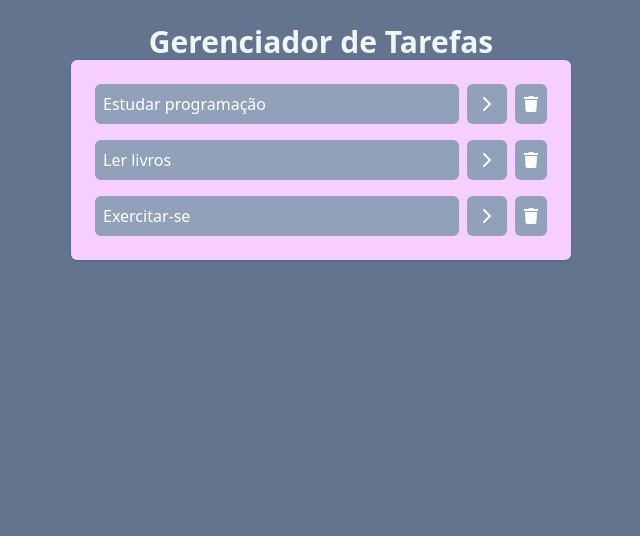
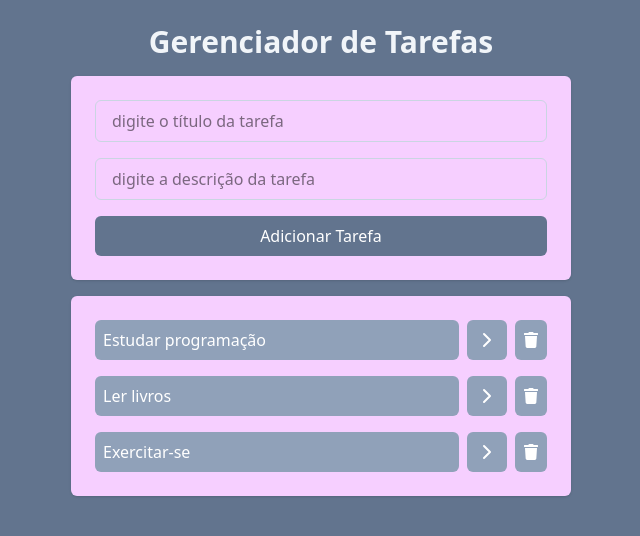
Before and after one commit to OtavioAugustodaRoza/curso-react, a React (Vite) app: page / in a window 1280 px wide. Shown: the top 536 px of the page, without its empty margins (319-959 px from the left). Built offline with nearby package versions, Linux system fonts and the light colour scheme.

Commit message:
feat: enhance task management UI with AddTask component and improved styling

```diff
--- a/src/App.jsx
+++ b/src/App.jsx
@@ -45,10 +45,11 @@
 
   return (
     <div className="w-screen h-screen bg-slate-500 flex justify-center p-6">
-      <div className="w-[500px]">
+      <div className="w-[500px] space-y-4">
         <h1 className="text-3xl text-slate-100 font-bold text-center">
           Gerenciador de Tarefas
         </h1>
+        <AddTask />
         <Tasks tasks={tasks}  onTaskClick = {onTaskClick} deleteTask = {deleteTask} />
       </div>
     </div>
--- a/src/components/AddTask.jsx
+++ b/src/components/AddTask.jsx
@@ -1,4 +1,12 @@
 function AddTask(){
-
+    return(
+        <div className="space-y-4 p-6 bg-fuchsia-200 rounded-md shadow flex flex-col  ">
+            <input type="text" placeholder="digite o título da tarefa" required  className="border border-slate-300 outline-slate-400 px-4 py-2 rounded-md"/>
+            <input type="text" placeholder="digite a descrição da tarefa" required className="border border-slate-300 outline-slate-400 px-4 py-2 rounded-md" />
+            <button className="bg-slate-500 text-white px-4 py-2 rounded-md font-medium">
+                Adicionar Tarefa
+            </button>
+        </div>
+    );
 }
 export default AddTask;
--- a/src/components/Tasks.jsx
+++ b/src/components/Tasks.jsx
@@ -1,19 +1,19 @@
 import { ChevronRightIcon, DeleteIcon } from "lucide-react";
 import { FaTrash } from "react-icons/fa";
-function Tasks(props) {
+function Tasks({tasks, onTaskClick, deleteTask}) {
   return (
     <ul className="space-y-4 p-6 bg-fuchsia-200 rounded-md shadow ">
-      {props.tasks.map((task) => (
+      {tasks.map((task) => (
         <li key={task.id} className="flex gap-2" >
 
-          <button onClick={() => props.onTaskClick(task.id) } className={`bg-slate-400 text-white text-left p-2 rounded-md w-full ${task.iscompleted && "line-through"}`}>{task.title}
+          <button onClick={() => onTaskClick(task.id) } className={`bg-slate-400 text-white text-left p-2 rounded-md w-full transition duration-300 ease-in-out hover:bg-slate-500 ${task.iscompleted && "line-through"}`}>{task.title}
 
 
           </button>
-          <button className="bg-slate-400  p-2 rounded-md text-white">
+          <button className="bg-slate-400  p-2 rounded-md text-white transition duration-300 ease-in-out hover:bg-slate-500">
             <ChevronRightIcon />
           </button>
-          <button className="bg-slate-400  p-2 rounded-md text-white" onClick={() => props.deleteTask(task.id)}>
+          <button className="bg-slate-400  p-2 rounded-md text-white transition duration-300 ease-in-out hover:bg-slate-500" onClick={() => deleteTask(task.id)}>
             <FaTrash />
           </button>
         </li>
```
